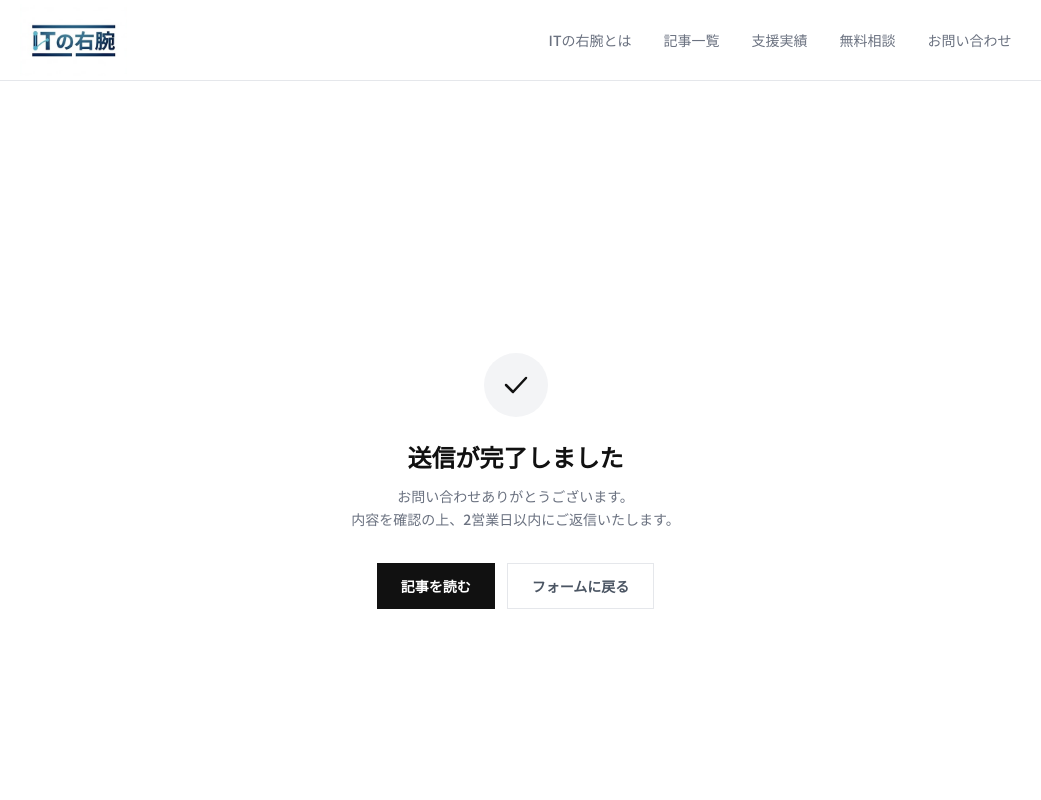
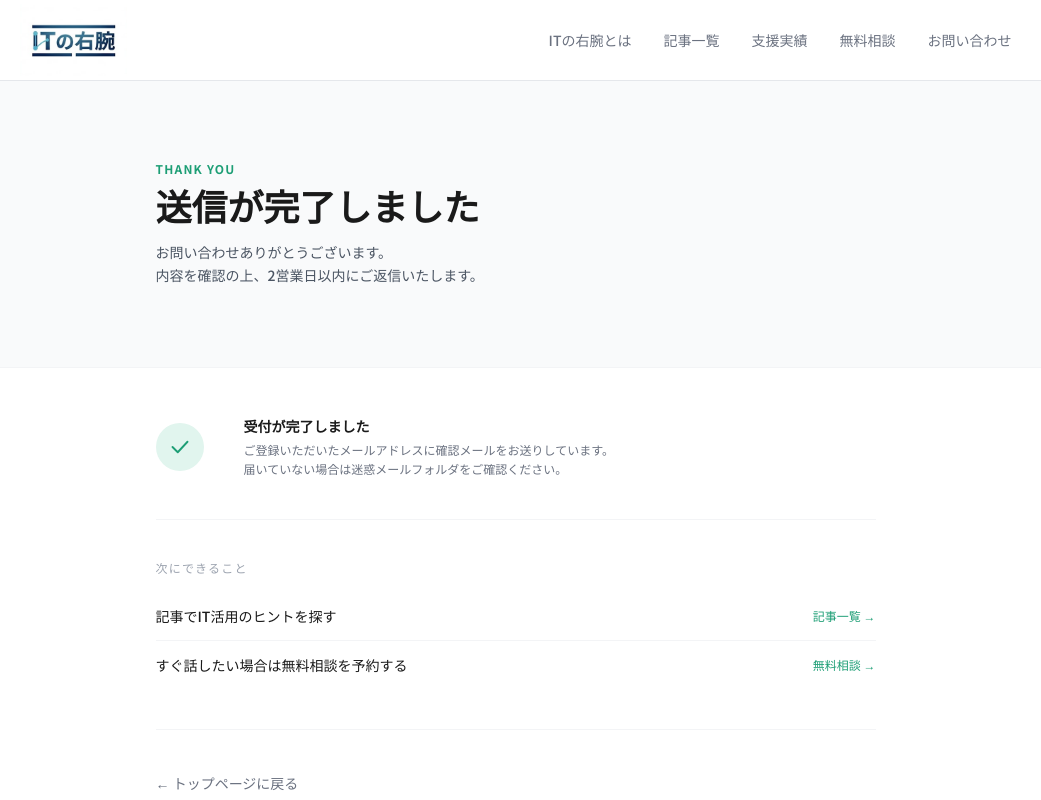
Before and after one commit to Yuto299/it-no-migiude, a Next.js app: page /contact/thanks in a window 1280 px wide. Shown: the top 800 px of the page, without its empty margins (117-1158 px from the left). Built offline with nearby package versions, Linux system fonts and the light colour scheme; no server answers.

Commit message:
fix thanks page design

```diff
--- /dev/null
+++ b/src/app/consultation/thanks/page.tsx
@@ -0,0 +1,79 @@
+import type { Metadata } from 'next'
+import Link from 'next/link'
+
+export const metadata: Metadata = {
+  title: '無料相談 予約完了',
+  robots: { index: false },
+}
+
+export default function ConsultationThanksPage() {
+  return (
+    <main>
+      {/* ヒーロー */}
+      <section className="bg-gray-50 border-b border-gray-100 py-14 md:py-20">
+        <div className="max-w-3xl mx-auto px-6">
+          <p className="text-xs font-semibold tracking-widest text-brand-green uppercase mb-2">Booking Confirmed</p>
+          <h1 className="text-3xl md:text-4xl font-bold text-[#1a1a1a] leading-tight mb-4">
+            ご予約が完了しました
+          </h1>
+          <p className="text-sm text-gray-600 leading-relaxed">
+            無料相談のご予約ありがとうございます。<br />
+            登録いただいたメールアドレスに確認メールをお送りしています。
+          </p>
+        </div>
+      </section>
+
+      <div className="max-w-3xl mx-auto px-6 py-12">
+        {/* 完了アイコン */}
+        <div className="flex gap-10 mb-10 pb-10 border-b border-gray-100 items-center">
+          <div className="flex items-center justify-center w-12 h-12 rounded-full bg-[#E1F5EE] shrink-0">
+            <svg className="w-6 h-6 text-brand-green" viewBox="0 0 32 32" fill="none" aria-hidden>
+              <path d="M6 16l7 7L26 9" stroke="currentColor" strokeWidth="2.5" strokeLinecap="round" strokeLinejoin="round" />
+            </svg>
+          </div>
+          <div>
+            <p className="text-sm font-semibold text-[#1a1a1a] mb-1">予約が確定しました</p>
+            <p className="text-xs text-gray-500 leading-relaxed">
+              当日はメールに記載のURLよりオンラインでご参加ください。<br />
+              届いていない場合は迷惑メールフォルダをご確認ください。
+            </p>
+          </div>
+        </div>
+
+        {/* 当日の流れ */}
+        <div className="mb-10 pb-10 border-b border-gray-100">
+          <p className="text-xs text-gray-400 uppercase tracking-widest mb-4">当日の流れ</p>
+          <ul className="flex flex-col">
+            <li className="flex items-center justify-between py-3.5 text-sm text-[#1a1a1a] font-medium border-b border-gray-100">
+              <span><span className="text-brand-green font-semibold mr-2">01</span>お悩みや現状を自由にお話しください</span>
+            </li>
+            <li className="flex items-center justify-between py-3.5 text-sm text-[#1a1a1a] font-medium border-b border-gray-100">
+              <span><span className="text-brand-green font-semibold mr-2">02</span>方向性や選択肢を一緒に整理します</span>
+            </li>
+            <li className="flex items-center justify-between py-3.5 text-sm text-[#1a1a1a] font-medium">
+              <span><span className="text-brand-green font-semibold mr-2">03</span>次のステップをご提案します（押し売りは一切ありません）</span>
+            </li>
+          </ul>
+        </div>
+
+        {/* 次のアクション */}
+        <div className="mb-10 pb-10 border-b border-gray-100">
+          <p className="text-xs text-gray-400 uppercase tracking-widest mb-4">相談前に読んでおくと役立つ記事</p>
+          <ul className="flex flex-col">
+            <li className="flex items-center justify-between py-3.5 text-sm text-[#1a1a1a] font-medium">
+              記事一覧でIT活用のヒントを確認する
+              <Link href="/articles" className="text-brand-green text-xs ml-4 shrink-0 hover:underline underline-offset-2">記事一覧 →</Link>
+            </li>
+          </ul>
+        </div>
+
+        <Link
+          href="/"
+          className="inline-flex items-center text-sm text-gray-500 hover:text-[#1a1a1a] transition-colors"
+        >
+          ← トップページに戻る
+        </Link>
+      </div>
+    </main>
+  )
+}
--- a/src/app/contact/thanks/page.tsx
+++ b/src/app/contact/thanks/page.tsx
@@ -8,27 +8,59 @@ export const metadata: Metadata = {
 
 export default function ThanksPage() {
   return (
-    <main className="bg-white min-h-screen flex items-center justify-center px-4 py-20">
-      <div className="max-w-md w-full text-center">
-        <div className="flex items-center justify-center w-16 h-16 rounded-full bg-gray-100 mx-auto mb-6">
-          <svg className="w-8 h-8 text-[#111]" viewBox="0 0 32 32" fill="none" aria-hidden>
-            <path d="M6 16l7 7L26 9" stroke="currentColor" strokeWidth="2.5" strokeLinecap="round" strokeLinejoin="round" />
-          </svg>
+    <main>
+      {/* ヒーロー */}
+      <section className="bg-gray-50 border-b border-gray-100 py-14 md:py-20">
+        <div className="max-w-3xl mx-auto px-6">
+          <p className="text-xs font-semibold tracking-widest text-brand-green uppercase mb-2">Thank You</p>
+          <h1 className="text-3xl md:text-4xl font-bold text-[#1a1a1a] leading-tight mb-4">
+            送信が完了しました
+          </h1>
+          <p className="text-sm text-gray-600 leading-relaxed">
+            お問い合わせありがとうございます。<br />
+            内容を確認の上、2営業日以内にご返信いたします。
+          </p>
         </div>
-        <h1 className="font-serif text-2xl font-bold text-[#111] mb-3">送信が完了しました</h1>
-        <p className="text-sm text-gray-500 leading-relaxed mb-8">
-          お問い合わせありがとうございます。
-          <br />
-          内容を確認の上、2営業日以内にご返信いたします。
-        </p>
-        <div className="flex flex-col sm:flex-row gap-3 justify-center">
-          <Link href="/articles" className="inline-flex items-center justify-center px-6 py-3 font-semibold text-sm bg-[#111] text-white hover:bg-[#333] transition-colors">
-            記事を読む
-          </Link>
-          <Link href="/contact" className="inline-flex items-center justify-center px-6 py-3 font-semibold text-sm border border-gray-200 text-gray-600 hover:bg-gray-50 transition-colors">
-            フォームに戻る
-          </Link>
+      </section>
+
+      <div className="max-w-3xl mx-auto px-6 py-12">
+        {/* 完了アイコン */}
+        <div className="flex gap-10 mb-10 pb-10 border-b border-gray-100 items-center">
+          <div className="flex items-center justify-center w-12 h-12 rounded-full bg-[#E1F5EE] shrink-0">
+            <svg className="w-6 h-6 text-brand-green" viewBox="0 0 32 32" fill="none" aria-hidden>
+              <path d="M6 16l7 7L26 9" stroke="currentColor" strokeWidth="2.5" strokeLinecap="round" strokeLinejoin="round" />
+            </svg>
+          </div>
+          <div>
+            <p className="text-sm font-semibold text-[#1a1a1a] mb-1">受付が完了しました</p>
+            <p className="text-xs text-gray-500 leading-relaxed">
+              ご登録いただいたメールアドレスに確認メールをお送りしています。<br />
+              届いていない場合は迷惑メールフォルダをご確認ください。
+            </p>
+          </div>
         </div>
+
+        {/* 次のアクション */}
+        <div className="mb-10 pb-10 border-b border-gray-100">
+          <p className="text-xs text-gray-400 uppercase tracking-widest mb-4">次にできること</p>
+          <ul className="flex flex-col">
+            <li className="flex items-center justify-between py-3.5 text-sm text-[#1a1a1a] font-medium border-b border-gray-100">
+              記事でIT活用のヒントを探す
+              <Link href="/articles" className="text-brand-green text-xs ml-4 shrink-0 hover:underline underline-offset-2">記事一覧 →</Link>
+            </li>
+            <li className="flex items-center justify-between py-3.5 text-sm text-[#1a1a1a] font-medium">
+              すぐ話したい場合は無料相談を予約する
+              <Link href="/consultation" className="text-brand-green text-xs ml-4 shrink-0 hover:underline underline-offset-2">無料相談 →</Link>
+            </li>
+          </ul>
+        </div>
+
+        <Link
+          href="/"
+          className="inline-flex items-center text-sm text-gray-500 hover:text-[#1a1a1a] transition-colors"
+        >
+          ← トップページに戻る
+        </Link>
       </div>
     </main>
   )
```
